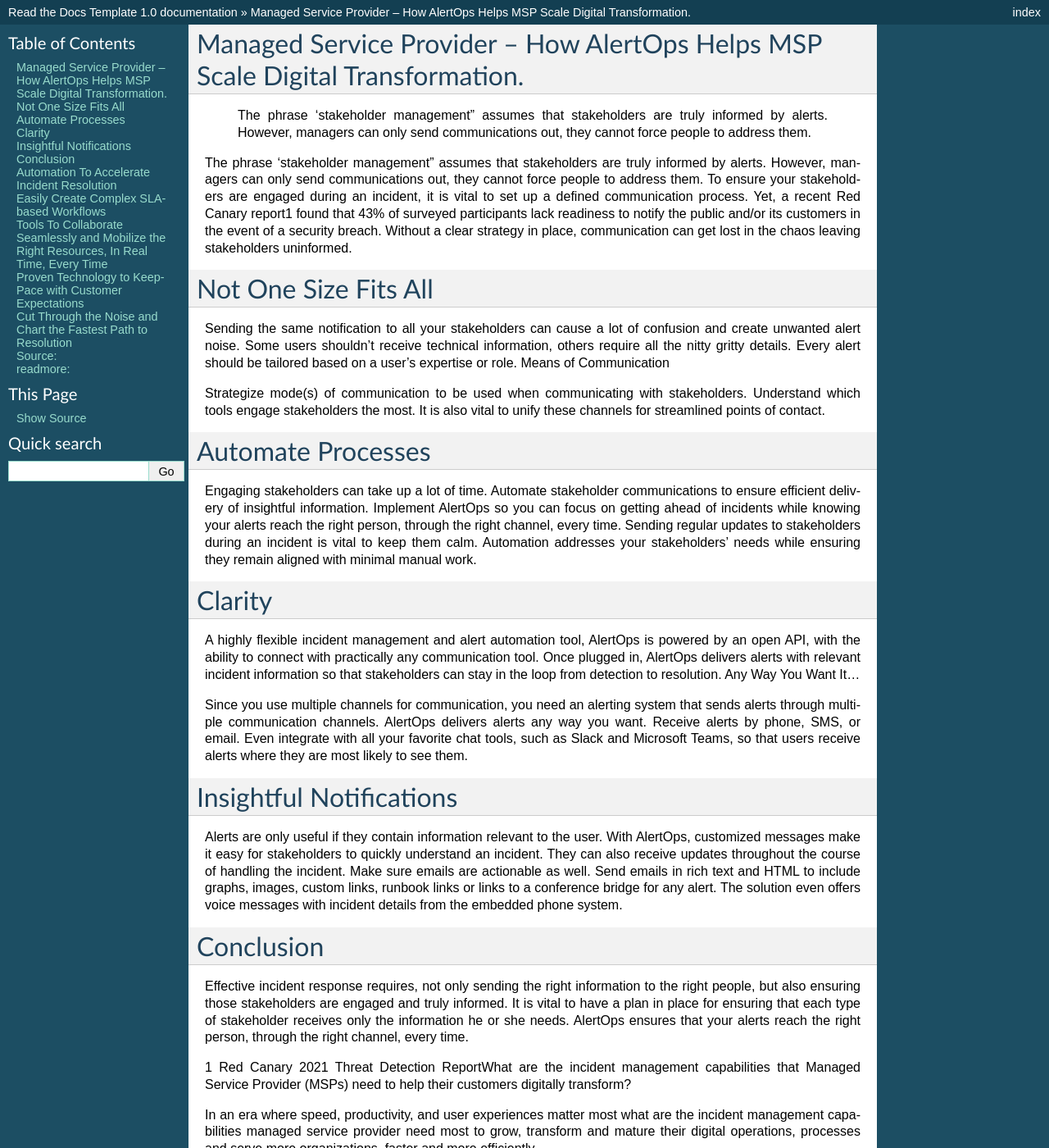
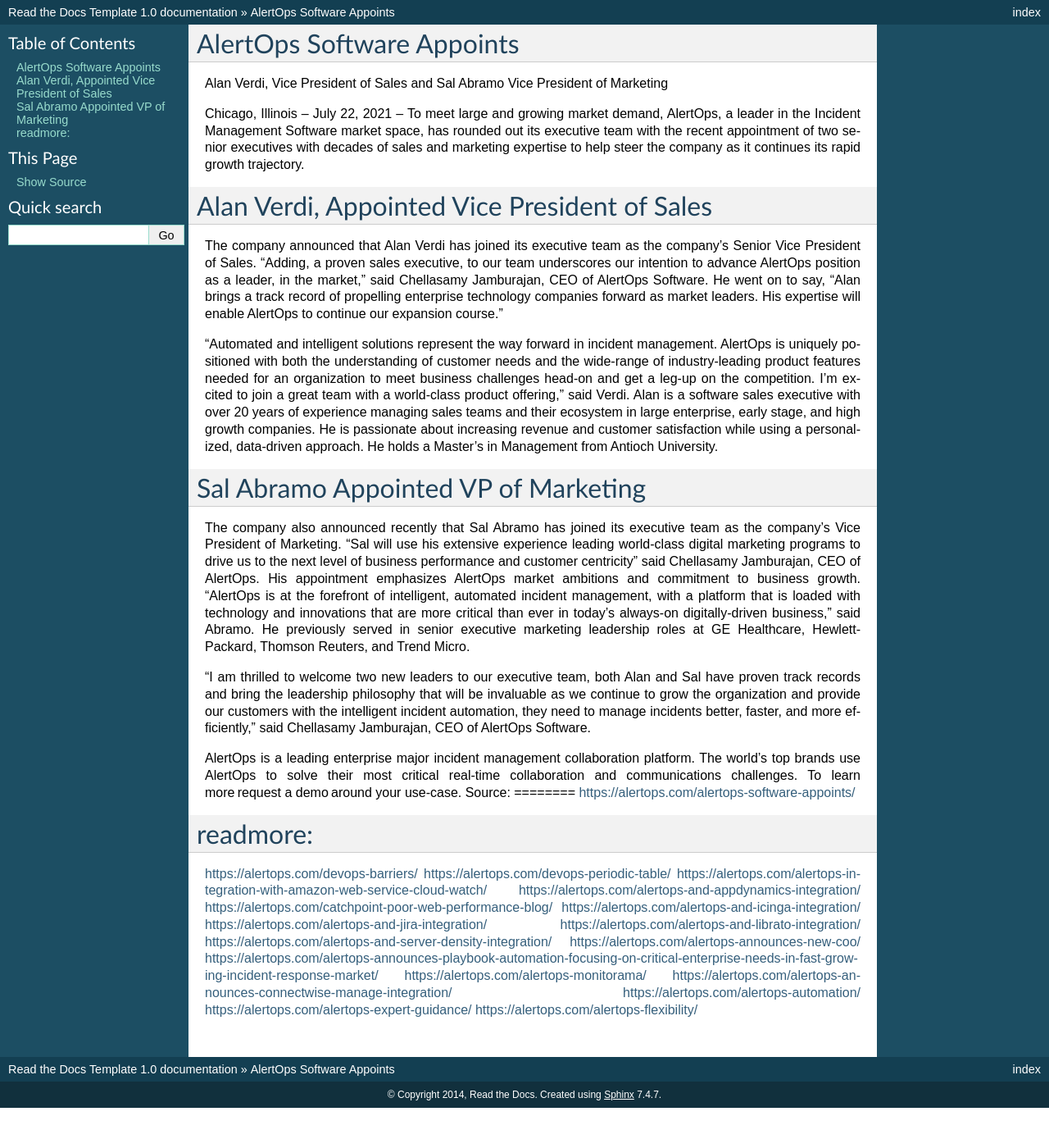
Before and after one commit to alertblogs/https-alertops.com-alertops-software-appoints-, a Sphinx documentation site: the page built from docs/index.rst, in a window 1280 px wide and 1400 px high. Shown: the whole window at 82% size. Built offline with Sphinx 7.4.7, drawn with Linux system fonts in a browser that asks for light colours; some of the changed text lies outside the part shown.

Commit message:
Update index.rst

```diff
--- a/docs/index.rst
+++ b/docs/index.rst
@@ -1,97 +1,44 @@
-Managed Service Provider – How AlertOps Helps MSP Scale Digital Transformation.
+AlertOps Software Appoints
 ========
+Alan Verdi, Vice President of Sales and Sal Abramo Vice President of Marketing
 
+Chicago, Illinois – July 22, 2021 – To meet large and growing market demand, AlertOps, a leader in the Incident Management Software market space, has rounded out its executive team with the recent appointment of two senior executives with decades of sales and marketing expertise to help steer the company as it continues its rapid growth trajectory.
 
- The phrase ‘stakeholder management” assumes that stakeholders are truly informed by alerts. However, managers can only send communications out, they cannot force people to address them.
+Alan Verdi, Appointed Vice President of Sales
+=====
 
-The phrase ‘stakeholder management” assumes that stakeholders are truly informed by alerts. However, managers can only send communications out, they cannot force people to address them. To ensure your stakeholders are engaged during an incident, it is vital to set up a defined communication process. Yet, a recent Red Canary report1 found that 43% of surveyed participants lack readiness to notify the public and/or its customers in the event of a security breach. Without a clear strategy in place, communication can get lost in the chaos leaving stakeholders uninformed.
+The company announced that Alan Verdi has joined its executive team as the company’s Senior Vice President of Sales. “Adding, a proven sales executive, to our team underscores our intention to advance AlertOps position as a leader, in the market,” said Chellasamy Jamburajan, CEO of AlertOps Software. He went on to say, “Alan brings a track record of propelling enterprise technology companies forward as market leaders. His expertise will enable AlertOps to continue our expansion course.”
 
-Not One Size Fits All
-========
+“Automated and intelligent solutions represent the way forward in incident management. AlertOps is uniquely positioned with both the understanding of customer needs and the wide-range of industry-leading product features needed for an organization to meet business challenges head-on and get a leg-up on the competition. I’m excited to join a great team with a world-class product offering,” said Verdi. Alan is a software sales executive with over 20 years of experience managing sales teams and their ecosystem in large enterprise, early stage, and high growth companies. He is passionate about increasing revenue and customer satisfaction while using a personalized, data-driven approach. He holds a Master’s in Management from Antioch University.
 
-Sending the same notification to all your stakeholders can cause a lot of confusion and create unwanted alert noise. Some users shouldn’t receive technical information, others require all the nitty gritty details. Every alert should be tailored based on a user’s expertise or role.
-Means of Communication
+Sal Abramo Appointed VP of Marketing
+====
 
-Strategize mode(s) of communication to be used when communicating with stakeholders. Understand which tools engage stakeholders the most. It is also vital to unify these channels for streamlined points of contact.
+The company also announced recently that Sal Abramo has joined its executive team as the company’s Vice President of Marketing. “Sal will use his extensive experience leading world-class digital marketing programs to drive us to the next level of business performance and customer centricity” said Chellasamy Jamburajan, CEO of AlertOps. His appointment emphasizes AlertOps market ambitions and commitment to business growth. “AlertOps is at the forefront of intelligent, automated incident management, with a platform that is loaded with technology and innovations that are more critical than ever in today’s always-on digitally-driven business,” said Abramo. He previously served in senior executive marketing leadership roles at GE Healthcare, Hewlett-Packard, Thomson Reuters, and Trend Micro.
 
-Automate Processes
-========
+“I am thrilled to welcome two new leaders to our executive team, both Alan and Sal have proven track records and bring the leadership philosophy that will be invaluable as we continue to grow the organization and provide our customers with the intelligent incident automation, they need to manage incidents better, faster, and more efficiently,” said Chellasamy Jamburajan, CEO of AlertOps Software.
 
-Engaging stakeholders can take up a lot of time. Automate stakeholder communications to ensure efficient delivery of insightful information. Implement AlertOps so you can focus on getting ahead of incidents while knowing your alerts reach the right person, through the right channel, every time. Sending regular updates to stakeholders during an incident is vital to keep them calm. Automation addresses your stakeholders’ needs while ensuring they remain aligned with minimal manual work.
-
-Clarity
-========
-
-A highly flexible incident management and alert automation tool, AlertOps is powered by an open API, with the ability to connect with practically any communication tool. Once plugged in, AlertOps delivers alerts with relevant incident information so that stakeholders can stay in the loop from detection to resolution.
-Any Way You Want It…
-
-Since you use multiple channels for communication, you need an alerting system that sends alerts through multiple communication channels. AlertOps delivers alerts any way you want. Receive alerts by phone, SMS, or email. Even integrate with all your favorite chat tools, such as Slack and Microsoft Teams, so that users receive alerts where they are most likely to see them.
-
-Insightful Notifications
-========
-
-
-Alerts are only useful if they contain information relevant to the user. With AlertOps, customized messages make it easy for stakeholders to quickly understand an incident. They can also receive updates throughout the course of handling the incident. Make sure emails are actionable as well. Send emails in rich text and HTML to include graphs, images, custom links, runbook links or links to a conference bridge for any alert. The solution even offers voice messages with incident details from the embedded phone system.
-
-Conclusion
-========
-
-Effective incident response requires, not only sending the right information to the right people, but also ensuring those stakeholders are engaged and truly informed. It is vital to have a plan in place for ensuring that each type of stakeholder receives only the information he or she needs. AlertOps ensures that your alerts reach the right person, through the right channel, every time.
-
-1 Red Canary 2021 Threat Detection ReportWhat are the incident management capabilities that Managed Service Provider (MSPs) need to help their customers digitally transform?
-
-In an era where speed, productivity, and user experiences matter most what are the incident management capabilities managed service provider  need most to grow, transform and mature their digital operations, processes and serve more organizations, faster and more efficiently.
-
-Many of today’s enterprises still have operations that are largely manual, reactive and lack the in-house resources and expertise to undertake a digital transformation initiative. To succeed in our digital world, businesses need to become real-time, automated, and proactive. And this is where MSP’s come in, they bring a rich mix of solution, industry vertical and geographic focus, and expertise to serve unique and complex needs across a variety of DevOps, ITOps, CloudOps, Customer Service, Security Operations, and Industrial Ops business areas. Today more than ever it is critical that all businesses move from traditional incident management to digital operations and automated-driven transformation.
-
-The AlertOps Platform helps MSP’s optimize the customer experience processes with world class end-to-end issue resolution capabilities. Our MSP customers rely on the AlertOps Platform with its industry-leading capabilities to help across all parts of real-time digital operations, including detecting and understanding incidents, responding, orchestrating, and automating real-time work, as well as providing an analytic-based approach to process and operations improvements.
-
-Capabilities that help managed service provider of all sizes better meet end customer needs with real-time, automated incident management. Ensuring continuous service delivery for the customers they serve, with advanced features to help IT teams detect and respond to outages and better manage their digital operations across the organization
-
-Key capabilities that help MSP’s deliver exceptional incident response management:
-managed service provider
-
-Automation To Accelerate Incident Resolution
-====
-Resolve major incidents at light-speed with improved granularity and flexibility. Reduce Mean Time to Repair (MTTR) – with finely tuned options and enhanced capabilities. For example, when an incident occurs, automatically open a ticket in ServiceNow, create a Slack Channel, update your Status Page, and notify relevant teams team based on the type of incident – simultaneously. Each business service can require a specific and unique service level agreement SLA requiring a specific workflow and notification process. With the technology that helps support teams work in concert delivering critical business services and preventing SLA breaches.
-
-Easily Create Complex SLA-based Workflows
-====
-Fully automate incident management workflows based on rules, such as severity (P1, P2, P3, P4) manage outage communication using one of our pre-built Incident Response Templates that feature custom messaging for tech responders, stakeholders, and customers, based on their role. Orchestrate and automate your ticket lifecycle with bi-directional integrations between AlertOps and your ITSM tools. And for major incidents, the platform can automatically coordinate resolvers and mobilize a war room via web CD-Collaboration, toolchain-automation, conference bridge, chat, or API.
-
-Tools To Collaborate Seamlessly and Mobilize the Right Resources, In Real Time, Every Time
-=====
-The AlertOps Platform helps your organization collaborate seamlessly across Engineering/Operations and Customer Service to proactively manage customer issues. It is a platform designed from the ground up to ensure smooth management of agreed to SLAs across customer incidents with full case ownership and automated escalation to mobilize the right resources, in real time, every time.
-
-Proven Technology to Keep-Pace with Customer Expectations
-=====
-Today, customers expect and demand immediate action when the services they depend on are impacted. And this is where AlertOps helps by enabling rapid and automated escalation policies, bidirectional communications to quickly mobilize and activate the right response. Fully leveraging AlertOps technology to drive loyalty, improve NPS/CSAT scores, and exceed customer SLAs with faster, cross-organizational alignment across response teams.
-
-Cut Through the Noise and Chart the Fastest Path to Resolution
-=====
-Events are more than binary data – they take place within a meaningful context, for this AlertOps offers industry-leading alert intelligence filtering enabling you to group, suppress and delay alerts based on your own custom preferences. Cut the noise, focus on what matters. Using our dynamic routing match and escalate alerts to the right team based on detailed source data (source, issue type, skills, customer, etc.)
-
-Schedule a demonstration today or learn more about AlertOps for managed service providers.
-
+AlertOps is a leading enterprise major incident management collaboration platform. The world’s top brands use AlertOps to solve their most critical real-time collaboration and communications challenges. To learn more request a demo around your use-case.
 Source:
 ========
-https://alertops.com/managed-service-provider/
+https://alertops.com/alertops-software-appoints/
 
 readmore:
 ========
 
-https://alertops.com/noc-dashboard-examples/
-https://alertops.com/major-outage-black-friday/
-https://alertops.com/prediction-ai-itsm/
-https://alertops.com/msp-cyber-attack/
-https://alertops.com/msp-tools/
-https://alertops.com/it-service-metrics/
-https://alertops.com/five-more-reasons/
-https://alertops.com/opsgenie-alternative/
-https://alertops.com/msp-security-incident-response-steps/
-https://alertops.com/five-things-business-continuity-management/
-https://alertops.com/on-call-support/
-https://alertops.com/devops-ci-cd/
-https://alertops.com/on-call-management/
-https://alertops.com/covid-remote-team/
-https://alertops.com/improve-critical-incident-management/
+https://alertops.com/devops-barriers/
+https://alertops.com/devops-periodic-table/
+https://alertops.com/alertops-integration-with-amazon-web-service-cloud-watch/
+https://alertops.com/alertops-and-appdynamics-integration/
+https://alertops.com/catchpoint-poor-web-performance-blog/
+https://alertops.com/alertops-and-icinga-integration/
+https://alertops.com/alertops-and-jira-integration/
+https://alertops.com/alertops-and-librato-integration/
+https://alertops.com/alertops-and-server-density-integration/
+https://alertops.com/alertops-announces-new-coo/
+https://alertops.com/alertops-announces-playbook-automation-focusing-on-critical-enterprise-needs-in-fast-growing-incident-response-market/
+https://alertops.com/alertops-monitorama/
+https://alertops.com/alertops-announces-connectwise-manage-integration/
+https://alertops.com/alertops-automation/
+https://alertops.com/alertops-expert-guidance/
+https://alertops.com/alertops-flexibility/
```
